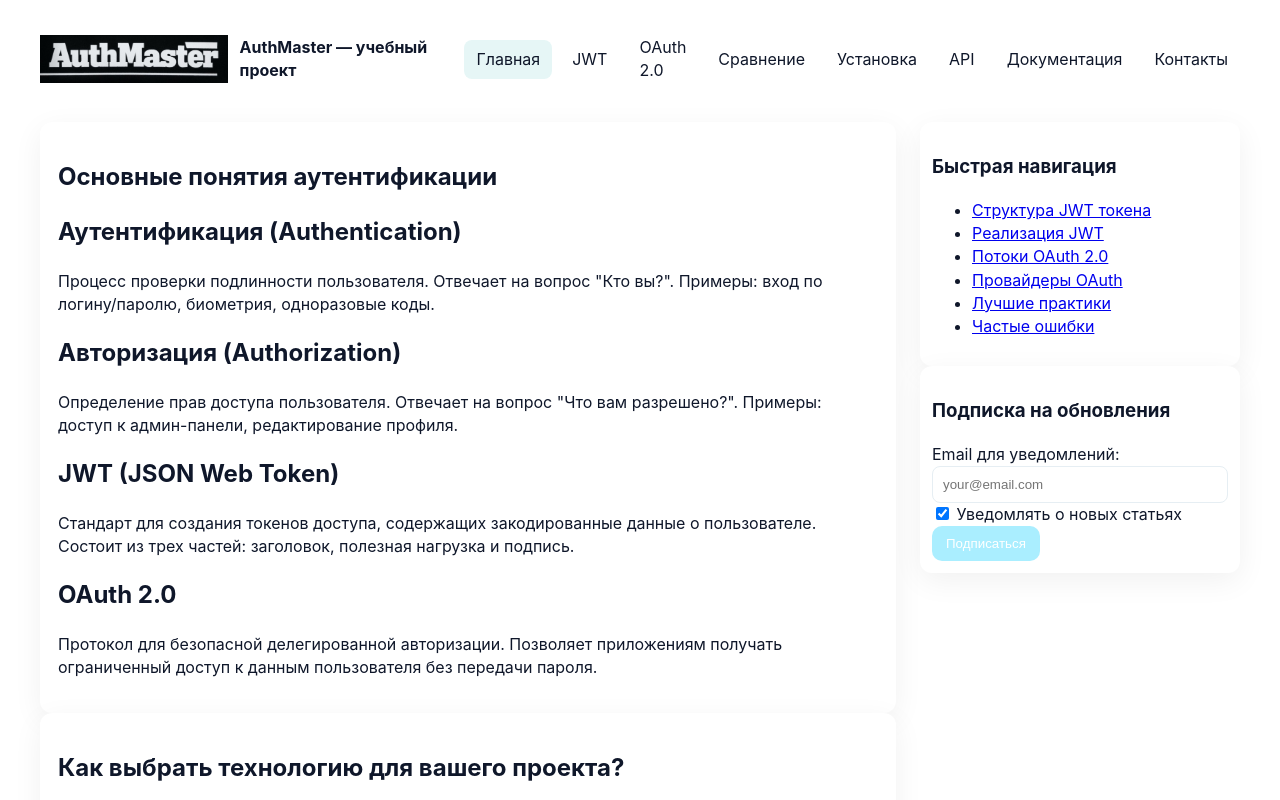
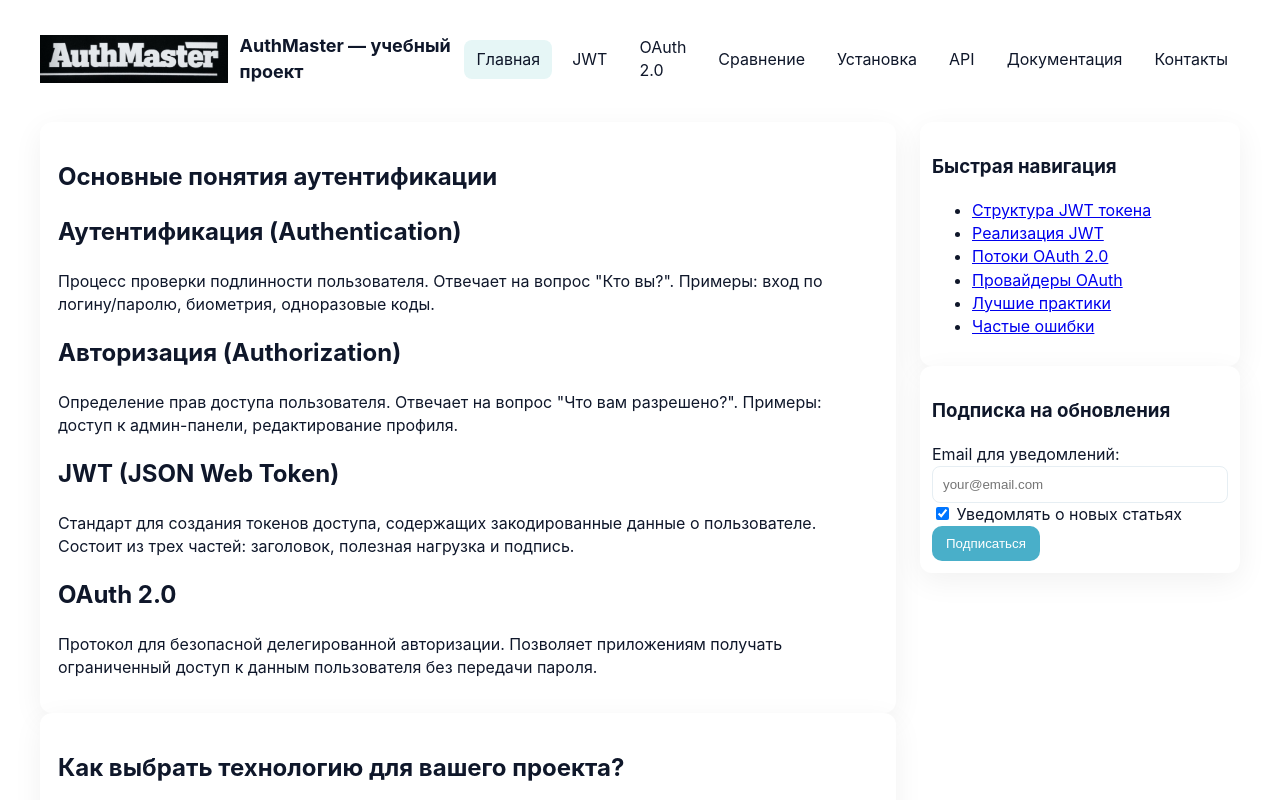
Before and after one commit to IrinaPodorova/auth-learning-site, a plain HTML site: page index.html in a window 1280 px wide. Shown: the top 800 px of the page. Drawn offline with Linux system fonts and the light colour scheme.

Commit message:
Изменен цвет

```diff
--- a/css/styles.css
+++ b/css/styles.css
@@ -1,6 +1,6 @@
 :root {
   --max-width: 1200px;
-  --accent: #aaeeff;
+  --accent: #49afc9;
   --accent-2: #0d1475;
   --muted: #6b7280;
   --bg: #ffffff;
@@ -270,7 +270,6 @@ select {
   .comparison-table td:first-child {
     width: 140px;
   }
-}
 
   .page {
     grid-template-columns: 1fr 320px;
```
